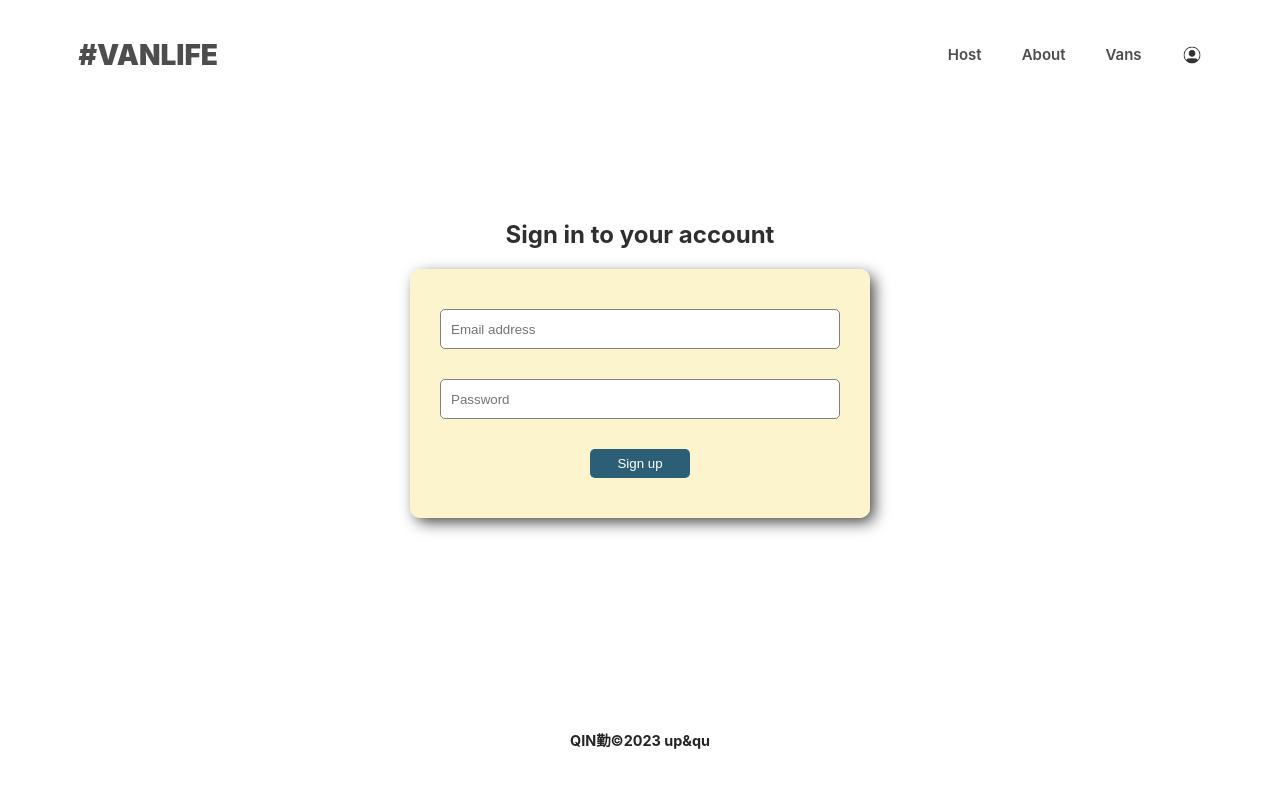
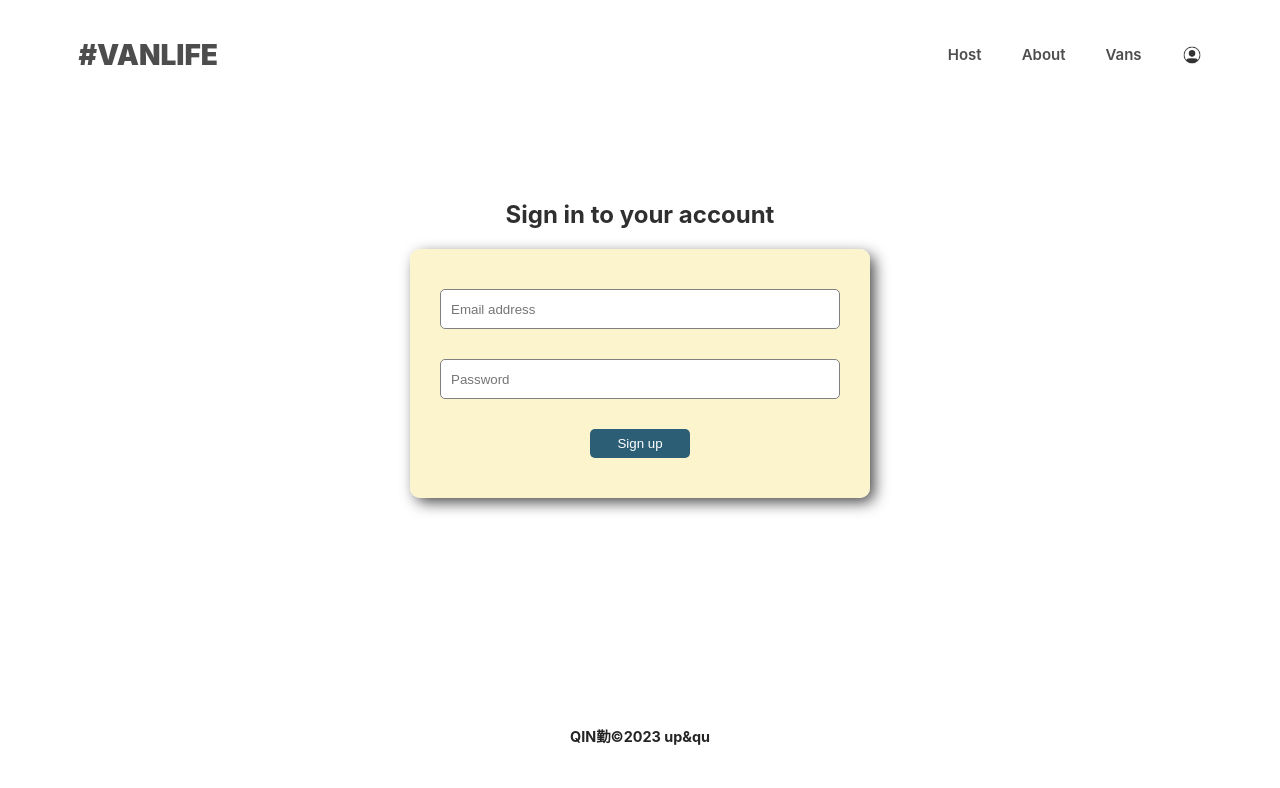
Before and after one commit to Qinisfighting/vanlife, a React (Vite) app: page /login in a window 1280 px wide. Shown: the top 788 px of the page. Built offline with nearby package versions, Linux system fonts and the light colour scheme.

Commit message:
Update login.css

```diff
--- a/src/styles/login.css
+++ b/src/styles/login.css
@@ -1,7 +1,7 @@
 .form-container {
-    height: 58vh;
+    height: 60vh;
     max-width: 500px;
-    margin: 90px auto 0;
+    margin: 70px auto 0;
     padding: 20px;
 }
 
```
